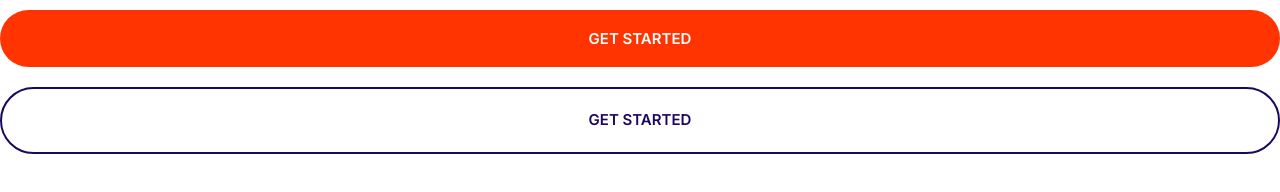
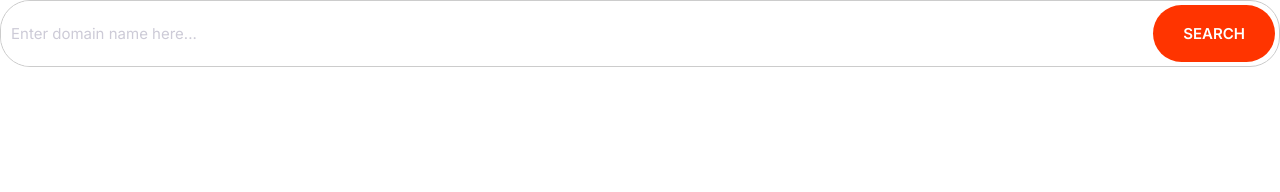
Before and after one commit to Huseyin-Karamut/learn_codding, a plain HTML site: page index.html in a window 1280 px wide. Drawn offline with Linux system fonts and the light colour scheme.

Commit message:
Add inputs styles.

```diff
--- a/css/style.css
+++ b/css/style.css
@@ -4,6 +4,8 @@
     --color-accent: #ff3400;
     --color-headings: #1b0760;
     --color-body: #918ca4;
+    --color-border: #ccc;
+    --border-radius: 30px;
 }
 
 *, *::after, *::before {
@@ -245,3 +247,41 @@ a {
     }
 }
 /* Buttons End */
+
+
+/* Inputs Start */
+.input {
+    border-radius: var(--border-radius);
+    border: 1px solid var(--color-border);
+    color: var(--color-headings);
+    font-size: 2rem;
+    outline: none;
+    padding: 1.5rem 3.5rem;
+}
+
+::placeholder {
+    color: #cdcbd7;
+}
+
+.input-group {
+    border: 1px solid var(--color-border);
+    border-radius: var(--border-radius);
+    display: flex;
+}
+
+.input-group input {
+    border: 0;
+    flex-grow: 1;
+    padding: 1.5rem 1rem;
+}
+
+.input-group .btn {
+    margin: 4px;
+}
+
+@media screen and (min-width: 1024px) {
+    .input {
+        font-size: 1.5rem;
+    }
+}
+/* Inputs End */
--- a/index.html
+++ b/index.html
@@ -14,9 +14,13 @@
     <link rel="stylesheet" href="css/style.css" />
   </head>
   <body>
-    <button class="btn btn--accent btn--block" type="button">
-      get started
-    </button>
-    <a class="btn btn--outline btn--block" href="#">get started</a>
+    <div class="input-group">
+      <input
+        type="text"
+        class="input"
+        placeholder="Enter domain name here..."
+      />
+      <button class="btn btn--accent">Search</button>
+    </div>
   </body>
 </html>
```
Also changed, not shown: components/inputs.html (added, +4 -0 lines).
